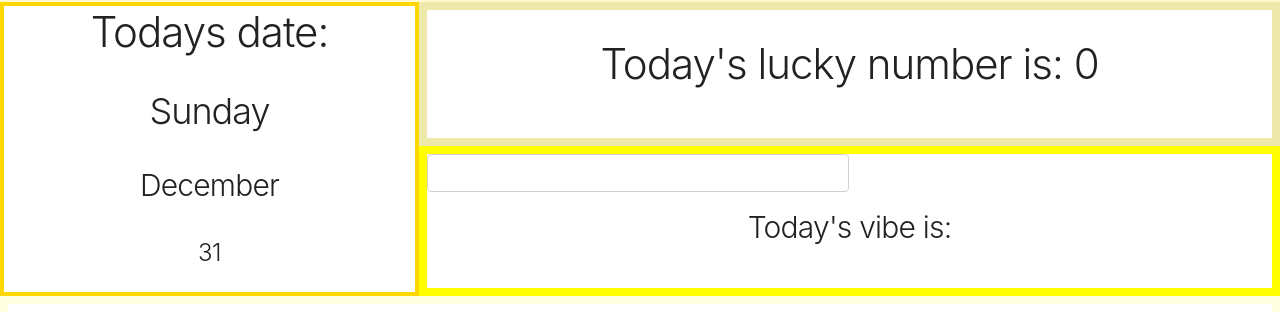
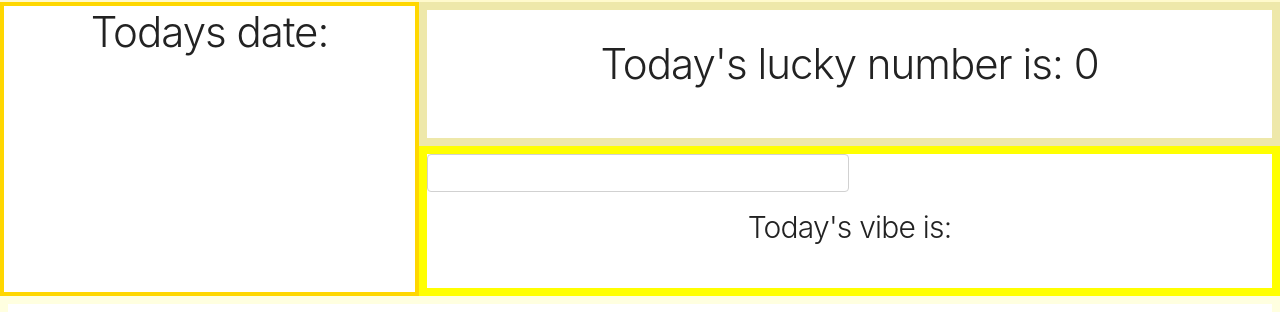
Before and after one commit to runquan-ray-zhou/starter-react-lifecycle-networking, a React (Create React App) app: page / in a window 1280 px wide. Shown: the part 108-420 px from the top of the page. Built offline with nearby package versions, Linux system fonts and the light colour scheme.

Commit message:
small fix

```diff
--- a/src/App.js
+++ b/src/App.js
@@ -14,11 +14,7 @@ function App() {
   const [number, setNumber] = useState(0);
   const [dog, setDog] = useState({});
   const [index, setIndex] = useState(0);
-  const [today, setToday] = useState({
-    month: "December",
-    day: 31,
-    weekday: "Sunday",
-  });
+  const [today, setToday] = useState({});
   const [vibe, setVibe] = useState("");
 
   function getNumber() {
```
